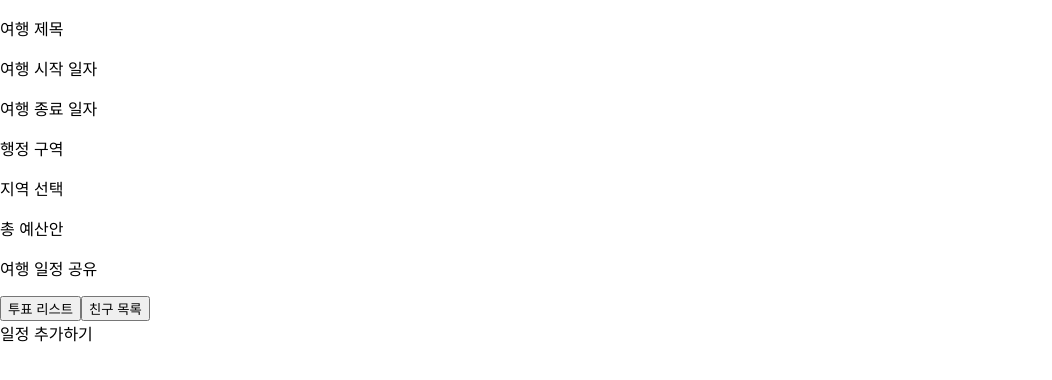
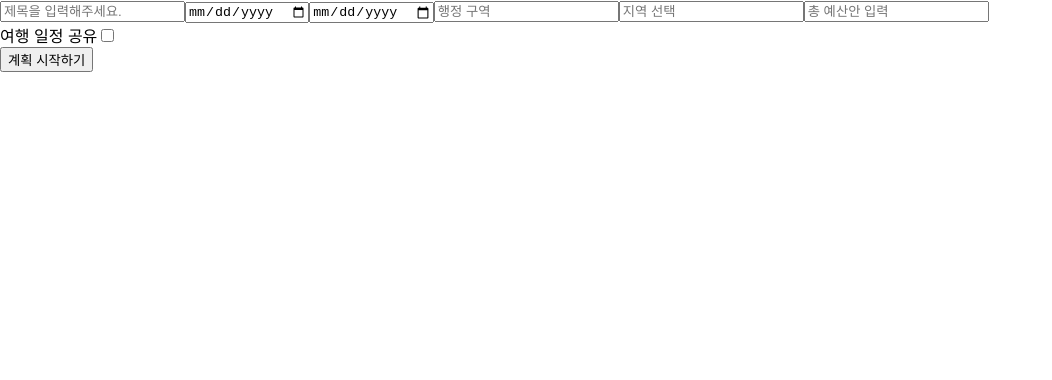
Before and after one commit to 11dontcare/todotravel_frontend, a React (Create React App) app: page /plan in a window 1280 px wide. Shown: the top 380 px of the page, without its empty margins (0-1052 px from the left). Built offline with nearby package versions, Linux system fonts and the light colour scheme.

Commit message:
Feat: 플랜 생성

```diff
--- a/src/App.js
+++ b/src/App.js
@@ -1,24 +1,34 @@
 import logo from "./logo.svg";
 import "./App.css";
+import { BrowserRouter as Router, Routes, Route } from "react-router-dom";
+
+import PlanCreate from "./todotravel/component/plan/PlanCreate";
 
 function App() {
   return (
-    <div className='App'>
-      <header className='App-header'>
-        <img src={logo} className='App-logo' alt='logo' />
-        <p>
-          Edit <code>src/App.js</code> and save to reload.
-        </p>
-        <a
-          className='App-link'
-          href='https://reactjs.org'
-          target='_blank'
-          rel='noopener noreferrer'
-        >
-          Learn React
-        </a>
-      </header>
-    </div>
+    // <div className='App'>
+    //   <header className='App-header'>
+    //     <img src={logo} className='App-logo' alt='logo' />
+    //     <p>
+    //       Edit <code>src/App.js</code> and save to reload.
+    //     </p>
+    //     <a
+    //       className='App-link'
+    //       href='https://reactjs.org'
+    //       target='_blank'
+    //       rel='noopener noreferrer'
+    //     >
+    //       Learn React
+    //     </a>
+    //   </header>
+    // </div>
+    <Router>
+      <div className='App'>
+        <Routes>
+        <Route path='/plan' element={<PlanCreate />} />
+        </Routes>
+        </div>
+    </Router>
   );
 }
 
--- a/src/index.js
+++ b/src/index.js
@@ -10,7 +10,7 @@ import PlanPage from "./todotravel/component/plan/PlanPage";
 const root = ReactDOM.createRoot(document.getElementById("root"));
 root.render(
   // <App />
-  <PlanPage />
+  <PlanCreate />
 );
 
 // If you want to start measuring performance in your app, pass a function
--- a/src/todotravel/component/plan/PlanCreate.js
+++ b/src/todotravel/component/plan/PlanCreate.js
@@ -1,32 +1,121 @@
 import React, { useState, useEffect } from "react";
+import { useNavigate } from "react-router-dom";
+import { createPlan } from "../../service/PlanService";
 
 const PlanCreate = () => {
-  const [isShared, setIsShared] = useState(false); // 상태를 추가하여 스위치의 상태를 관리합니다.
+  // const navigate = useNavigate();
+  const [isPublic, setIsPublic] = useState(false); // 상태를 추가하여 스위치의 상태를 관리합니다.
 
   const handleSwitchChange = () => {
-    setIsShared(!isShared); // 스위치 상태를 반전시킵니다.
+    setIsPublic(!isPublic); // 스위치 상태를 반전시킵니다.
   };
 
-  const onSubmit = (e) => {
+  const [planForm, setPlanForm] = useState({
+    title: "",
+    startDate: "",
+    endDate: "",
+    // front_location: "",
+    location: "",
+    totalBudget: "",
+    isPublic: "",
+    status: false,
+  });
+
+  const handlePlanFormChange = (e) => {
+    const changedField = e.target.name;
+    let newValue = e.target.value;
+
+    setPlanForm({
+      ...planForm,
+      [changedField]: newValue,
+    });
+  };
+
+  const planCreateSubmit = (e) => {
     e.preventDefault();
+    console.log("planCreateSubmit");
+    planForm.isPublic = isPublic;
+    console.log(planForm);
+    createPlan(planForm)
+    .then((response) => {
+      alert("플랜 생성 완료");
+      // const planId = response.planId
+      // navigate("/plan/1");
+      console.log(response);
+      console.log(planForm);
+    })
+    .catch((e) => {
+      console.log(e);
+      alert("플랜 생성 실패")
+    });
   };
 
   return (
     <div>
       <div>
-        <form onSubmit={onSubmit}>
-          <input placeholder='제목을 입력해주세요.' />
-          <input placeholder='여행 시작 일자' />
-          <input placeholder='여행 종료 일자' />
-          <input placeholder='행정 구역' />
-          <input placeholder='지역 선택' />
-          <input placeholder='총 예산안 입력' />
-
+        <form onSubmit={planCreateSubmit}>
+          <div>
+          <input
+            type='text'
+            id='title'
+            name='title'
+            placeholder='제목을 입력해주세요.'
+            required
+            value={planForm.title}
+            onChange={handlePlanFormChange}
+          />
+          <input
+            type='date'
+            id='startDate'
+            name='startDate'
+            placeholder='여행 시작 일자'
+            required
+            value={planForm.startDate}
+            onChange={handlePlanFormChange}
+          />
+          <input
+            type='date'
+            id='endDate'
+            name='endDate'
+            placeholder='여행 종료 일자'
+            required
+            value={planForm.endDate}
+            onChange={handlePlanFormChange}/>
+          <input
+            type='text'
+            id='front_location'
+            name='front_location'
+            placeholder='행정 구역'
+            required
+            // value={planForm.front_location}
+            // onChange={handlePlanFormChange}
+          />
+          <input
+            type='text'
+            id='location'
+            name='location'
+            placeholder='지역 선택'
+            required
+            value={planForm.location}
+            onChange={handlePlanFormChange}
+          />
+          <input
+            type='text'
+            id='totalBudget'
+            name='totalBudget'
+            placeholder='총 예산안 입력'
+            required
+            value={planForm.totalBudget}
+            onChange={handlePlanFormChange}
+          />
+          </div>
           <div>
             <label>여행 일정 공유</label>
             <input
               type='checkbox'
-              checked={isShared}
+              id='isPublic'
+              name='isPublic'
+              checked={isPublic}
               onChange={handleSwitchChange}
             />
           </div>
--- a/src/todotravel/service/APIService.js
+++ b/src/todotravel/service/APIService.js
@@ -17,7 +17,7 @@ export const request = (options) => {
 
   return fetch(options.url, options).then((response) =>
     response.json().then((json) => {
-      if (!response.ok) {
+      if (!response.sucess) {
         return Promise.reject(json);
       }
       return json;
@@ -42,7 +42,7 @@ export const formRequest = (options) => {
 
   return fetch(options.url, options).then((response) =>
     response.json().then((json) => {
-      if (!response.ok) {
+      if (!response.sucess) {
         return Promise.reject(json);
       }
       return json;
```
Also changed, not shown: 1 other file (tests, documents, lock files or other folders).
